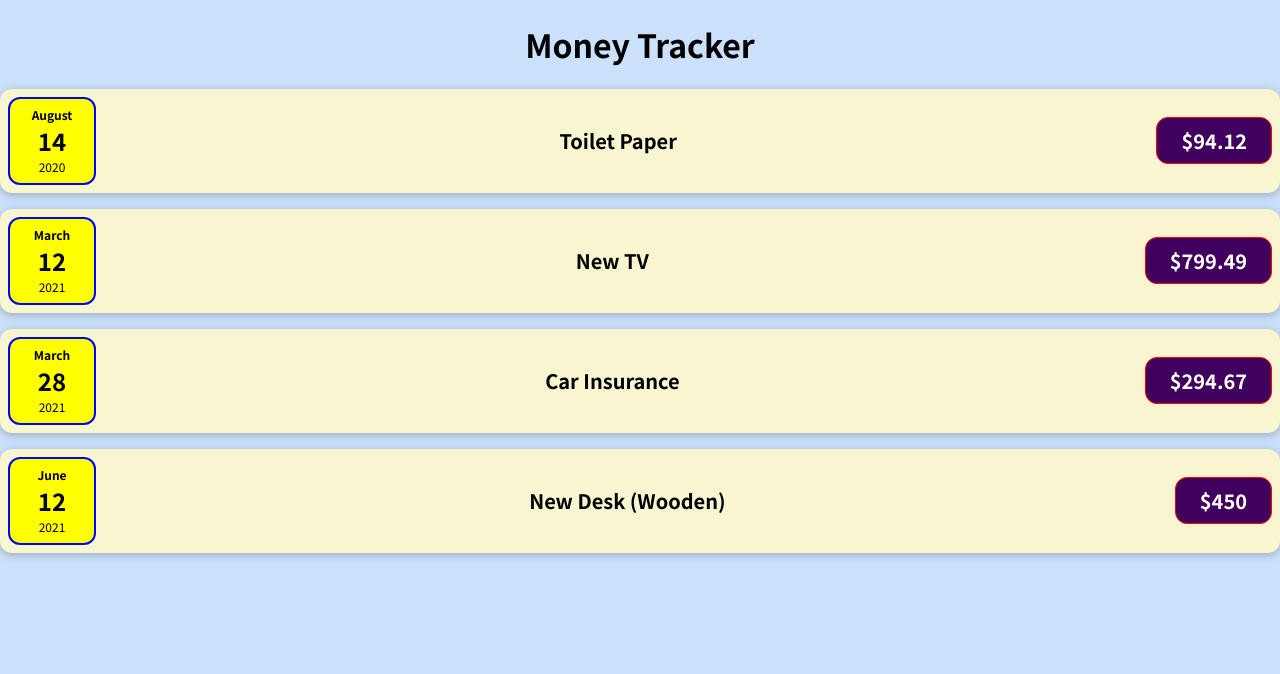
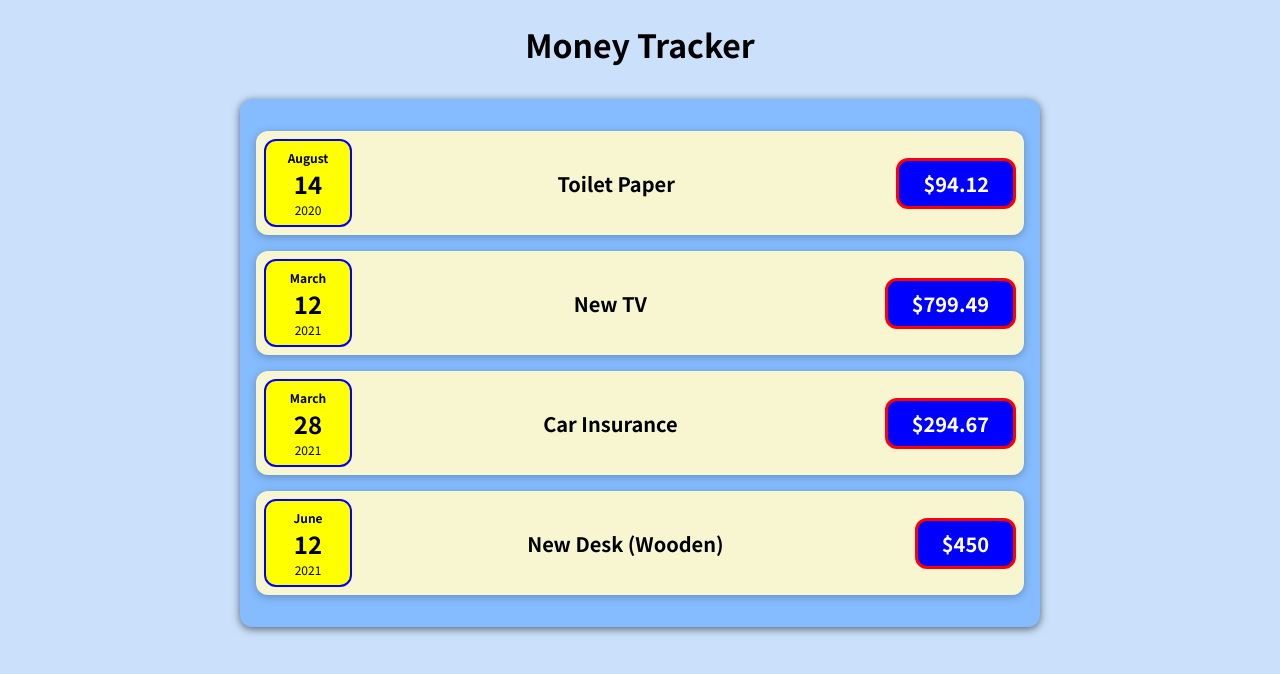
Before and after one commit to PivtoranisV/project-money-tracker, a React (Create React App) app: page / in a window 1280 px wide. Shown: the top 674 px of the page. Built offline with nearby package versions, Linux system fonts and the light colour scheme.

Commit message:
Extract expenses into separate component

```diff
--- a/src/App.js
+++ b/src/App.js
@@ -1,5 +1,5 @@
 import './index.css';
-import ExpenseItem from './components/ExpenseItem';
+import Expenses from './components/Expenses';
 
 function App() {
   const expenses = [
@@ -27,26 +27,7 @@
   return (
     <div className="App">
       <h1>Money Tracker</h1>
-      <ExpenseItem
-        title={expenses[0].title}
-        amount={expenses[0].amount}
-        date={expenses[0].date}
-      />
-      <ExpenseItem
-        title={expenses[1].title}
-        amount={expenses[1].amount}
-        date={expenses[1].date}
-      />
-      <ExpenseItem
-        title={expenses[2].title}
-        amount={expenses[2].amount}
-        date={expenses[2].date}
-      />
-      <ExpenseItem
-        title={expenses[3].title}
-        amount={expenses[3].amount}
-        date={expenses[3].date}
-      />
+      <Expenses expenses={expenses} />
     </div>
   );
 }
--- a/src/components/ExpenseItem.css
+++ b/src/components/ExpenseItem.css
@@ -29,8 +29,8 @@
     font-size: 1rem;
     font-weight: bold;
     color: white;
-    background-color: #40005d;
-    border: 1px solid rgb(255, 0, 0);
+    background-color: blue;
+    border: 3px solid rgb(255, 0, 0);
     padding: 0.5rem;
     border-radius: 12px;
 }
--- /dev/null
+++ b/src/components/Expenses.css
@@ -0,0 +1,9 @@
+.expenses {
+    padding: 1rem;
+    background-color: hsl(213, 100%, 76%);
+    margin: 2rem auto;
+    width: 50rem;
+    max-width: 95%;
+    border-radius: 12px;
+    box-shadow: 0 2px 8px rgba(0, 0, 0, 0.571);
+}
--- /dev/null
+++ b/src/components/Expenses.js
@@ -0,0 +1,32 @@
+import React from 'react';
+import ExpenseItem from './ExpenseItem';
+import './Expenses.css';
+
+const Expenses = (props) => {
+  return (
+    <div className="expenses">
+      <ExpenseItem
+        title={props.expenses[0].title}
+        amount={props.expenses[0].amount}
+        date={props.expenses[0].date}
+      />
+      <ExpenseItem
+        title={props.expenses[1].title}
+        amount={props.expenses[1].amount}
+        date={props.expenses[1].date}
+      />
+      <ExpenseItem
+        title={props.expenses[2].title}
+        amount={props.expenses[2].amount}
+        date={props.expenses[2].date}
+      />
+      <ExpenseItem
+        title={props.expenses[3].title}
+        amount={props.expenses[3].amount}
+        date={props.expenses[3].date}
+      />
+    </div>
+  );
+};
+
+export default Expenses;
```
